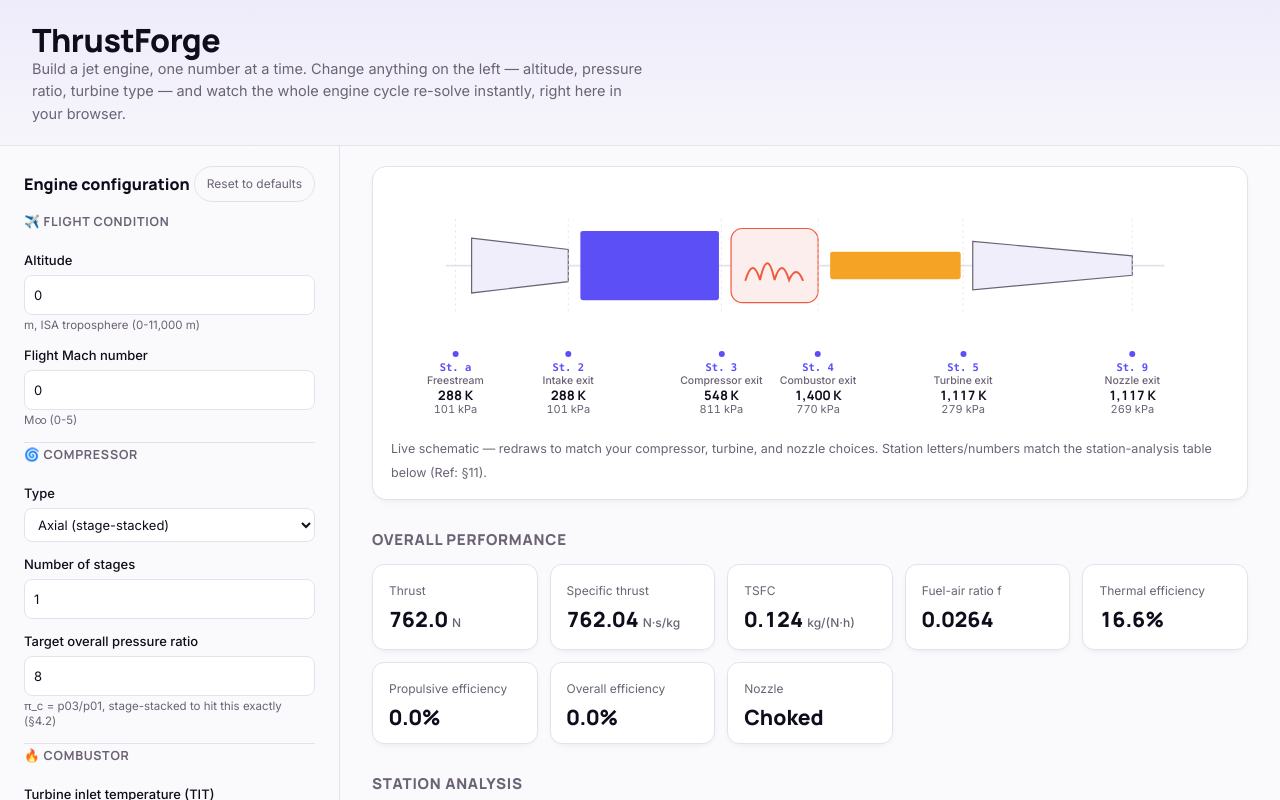
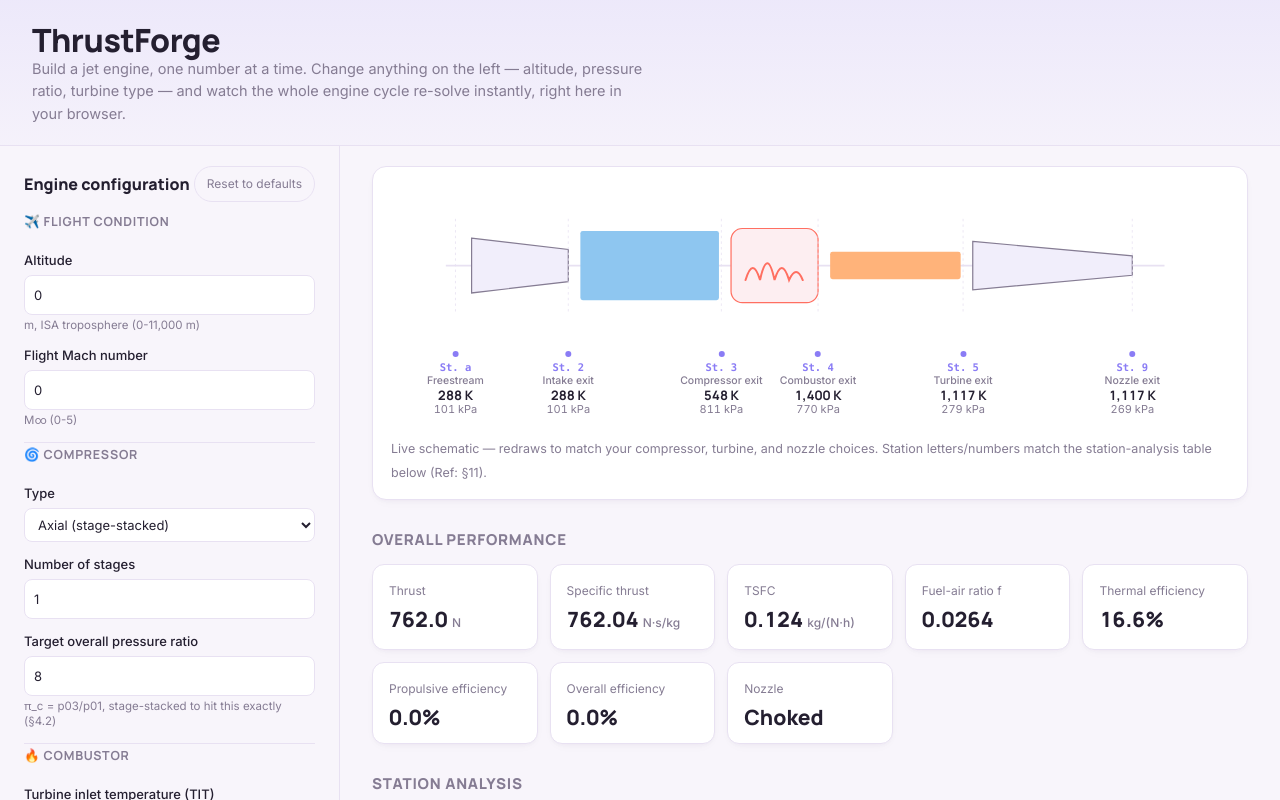
Before and after one commit to falgunitripathi/aeropropsim, a React (Vite) app in the folder web/: page / in a window 1280 px wide. Shown: the top 800 px of the page. Built offline with nearby package versions, Linux system fonts and the light colour scheme.

Commit message:
Update index.css

```diff
--- a/web/src/index.css
+++ b/web/src/index.css
@@ -1,62 +1,39 @@
 :root {
-  --text: #3c3a42;
-  --text-h: #100c1c;
-  --text-muted: #6b6375;
-  --bg: #faf9fb;
+  --text: #4a4458;
+  --text-h: #241f30;
+  --text-muted: #857c93;
+  --bg: #f8f5fb;
   --bg-panel: #ffffff;
-  --border: #e5e1ec;
-  --accent: #5b4ff5;
-  --accent-2: #f5a324;
-  --accent-bg: rgba(91, 79, 245, 0.08);
-  --accent-border: rgba(91, 79, 245, 0.35);
-  --error-bg: #fdeeee;
-  --error-border: rgba(200, 40, 40, 0.25);
-  --error-text: #8c1f1f;
+  --border: #e8e1f2;
+  --accent: #8a7cf5;
+  --accent-2: #ffb37a;
+  --accent-bg: rgba(138, 124, 245, 0.10);
+  --accent-border: rgba(138, 124, 245, 0.35);
+  --error-bg: #fdeef1;
+  --error-border: rgba(219, 90, 120, 0.28);
+  --error-text: #b0435f;
   --code-bg: #f1eefb;
   --shadow:
-    rgba(45, 30, 90, 0.06) 0 4px 14px -6px, rgba(45, 30, 90, 0.05) 0 2px 5px -2px;
+    rgba(60, 40, 90, 0.06) 0 4px 14px -6px, rgba(60, 40, 90, 0.05) 0 2px 5px -2px;
 
-  --ed-compressor: #5b4ff5;
-  --ed-turbine: #f5a324;
-  --ed-flame: #ef5b3f;
+  --ed-compressor: #8ec6f0;
+  --ed-turbine: #ffb37a;
+  --ed-flame: #ff6f61;
+  --ed-casing: #eceef4;
+  --ed-casing-line: #c9cddb;
 
   --sans: "Inter", system-ui, "Segoe UI", Roboto, sans-serif;
   --display: "Manrope", var(--sans);
   --mono: ui-monospace, Consolas, monospace;
 
   font: 16px/150% var(--sans);
-  color-scheme: light dark;
+  color-scheme: light;
   color: var(--text);
   background: var(--bg);
   font-synthesis: none;
   text-rendering: optimizeLegibility;
   -webkit-font-smoothing: antialiased;
   -moz-osx-font-smoothing: grayscale;
-}
-
-@media (prefers-color-scheme: dark) {
-  :root {
-    --text: #cbc8d3;
-    --text-h: #f5f3fb;
-    --text-muted: #9791a3;
-    --bg: #131019;
-    --bg-panel: #1c1826;
-    --border: #322c40;
-    --accent: #9b90ff;
-    --accent-2: #ffbb5c;
-    --accent-bg: rgba(155, 144, 255, 0.14);
-    --accent-border: rgba(155, 144, 255, 0.4);
-    --error-bg: rgba(255, 100, 100, 0.1);
-    --error-border: rgba(255, 100, 100, 0.35);
-    --error-text: #ff9a9a;
-    --code-bg: #241f33;
-    --shadow:
-      rgba(0, 0, 0, 0.4) 0 4px 14px -6px, rgba(0, 0, 0, 0.3) 0 2px 5px -2px;
-
-    --ed-compressor: #9b90ff;
-    --ed-turbine: #ffbb5c;
-    --ed-flame: #ff7a5c;
-  }
 }
 
 * {
```
